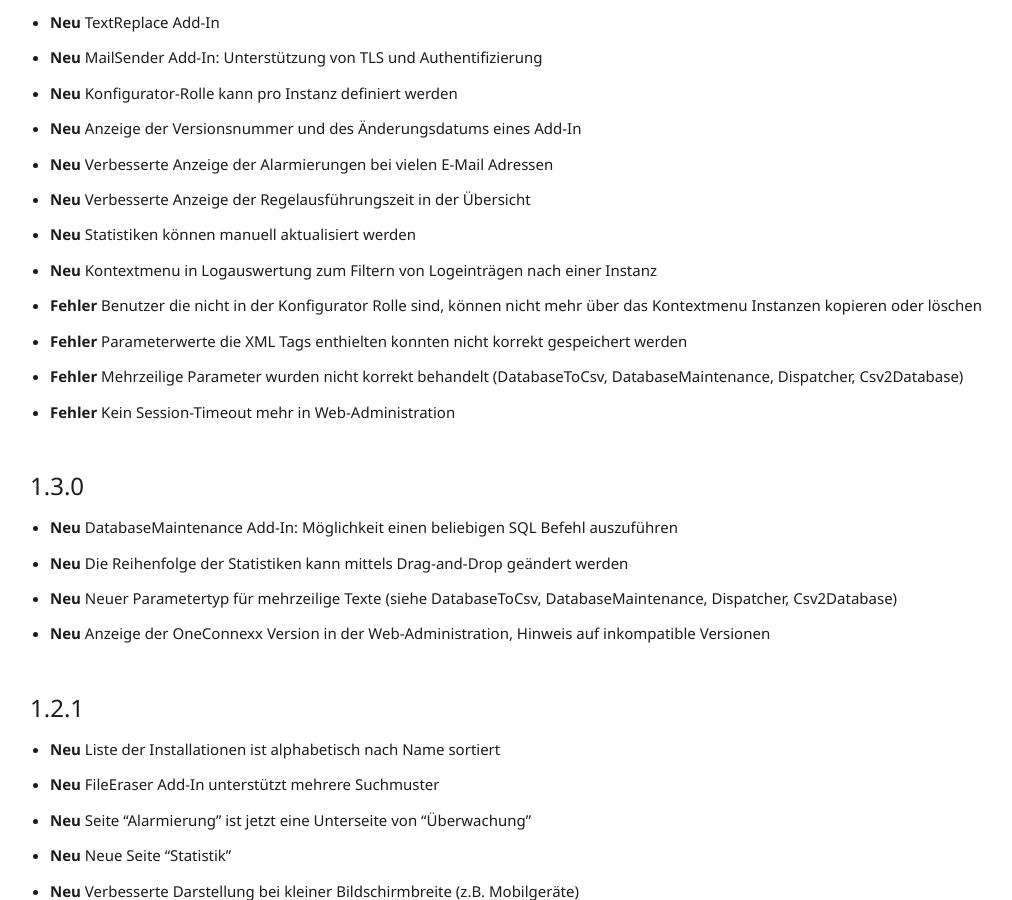
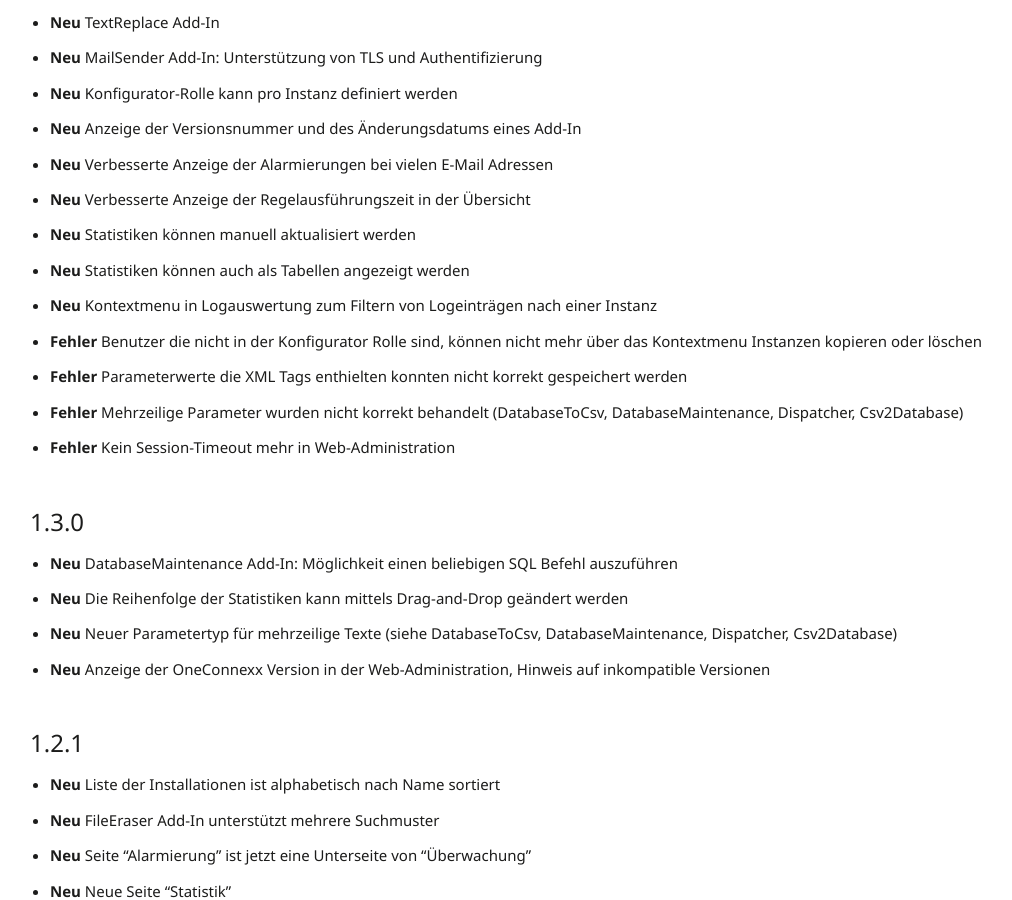
Before and after one commit to primesoft-group/oneconnexx-docs, a Jekyll site: the page built from _pages/setup/de/releasenotes.md, in a window 1280 px wide and 900 px high, scrolled down 437 px. Shown: the whole window, without its empty margins (44-1056 px from the left). Built offline with Jekyll 4.4.1, drawn with Linux system fonts in a browser that asks for light colours; nearby versions of some CDN libraries; some web fonts are replaced.

Commit message:
Update releasenotes.md

```diff
--- a/_pages/setup/de/releasenotes.md
+++ b/_pages/setup/de/releasenotes.md
@@ -14,6 +14,7 @@ permalink: "setup/de/releasenotes/"
 * __Neu__ Verbesserte Anzeige der Alarmierungen bei vielen E-Mail Adressen
 * __Neu__ Verbesserte Anzeige der Regelausführungszeit in der Übersicht
 * __Neu__ Statistiken können manuell aktualisiert werden
+* __Neu__ Statistiken können auch als Tabellen angezeigt werden
 * __Neu__ Kontextmenu in Logauswertung zum Filtern von Logeinträgen nach einer Instanz
 * __Fehler__ Benutzer die nicht in der Konfigurator Rolle sind, können nicht mehr über das Kontextmenu Instanzen kopieren oder löschen
 * __Fehler__ Parameterwerte die XML Tags enthielten konnten nicht korrekt gespeichert werden
```
